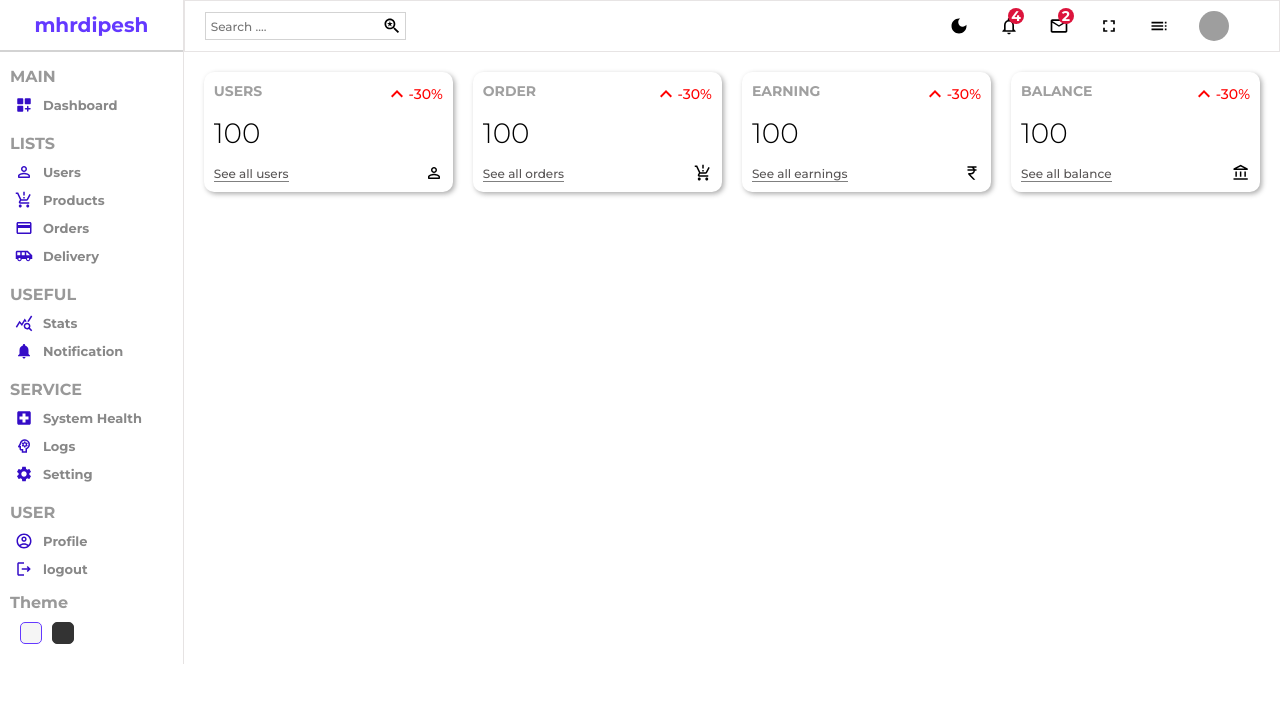
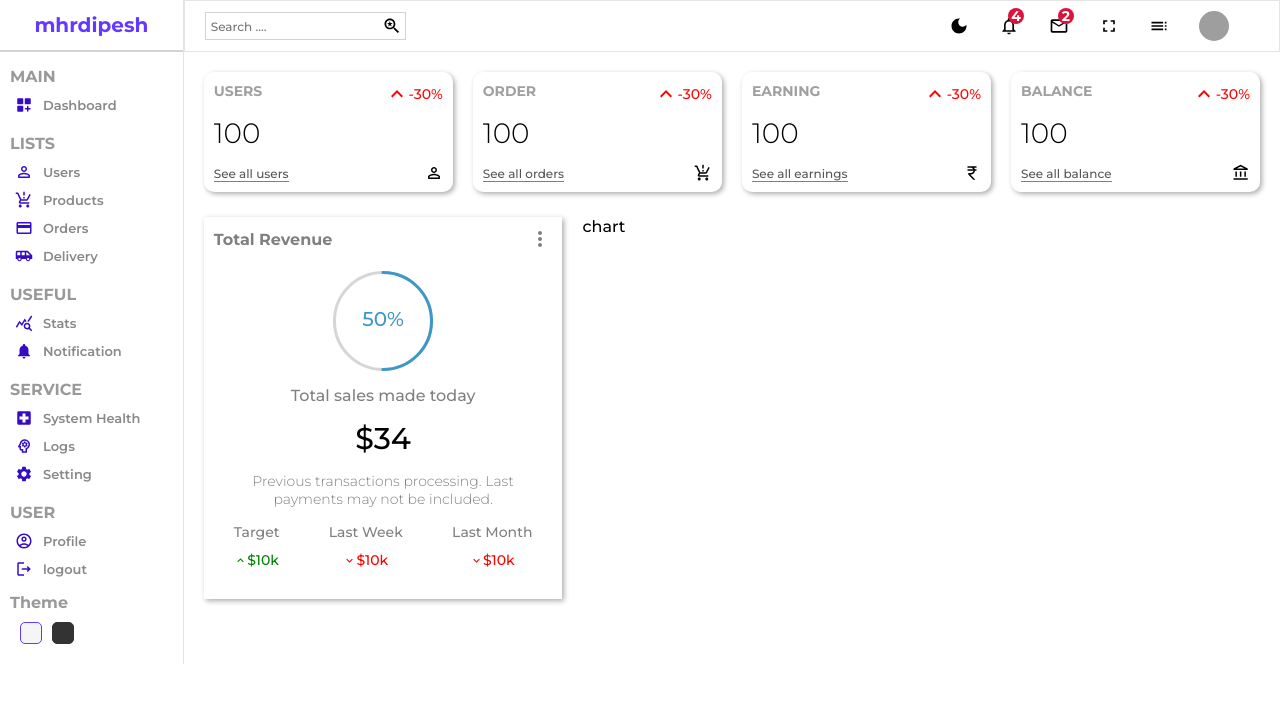
Before and after one commit to dipeshmaharjan23/React-admin-pannel, a React (Create React App) app: page / in a window 1280 px wide. Shown: the top 702 px of the page. Built offline with nearby package versions, Linux system fonts and the light colour scheme; grey boxes are pictures that could not be loaded.

Commit message:
featured of chart added

```diff
--- a/package.json
+++ b/package.json
@@ -11,6 +11,7 @@
     "@testing-library/react": "^13.0.0",
     "@testing-library/user-event": "^13.2.1",
     "react": "^18.2.0",
+    "react-circular-progressbar": "^2.1.0",
     "react-dom": "^18.2.0",
     "react-router-dom": "^6.3.0",
     "react-scripts": "5.0.1",
--- a/public/index.html
+++ b/public/index.html
@@ -8,7 +8,7 @@
 
   <link rel="preconnect" href="https://fonts.googleapis.com">
   <link rel="preconnect" href="https://fonts.gstatic.com" crossorigin>
-  <link href="https://fonts.googleapis.com/css2?family=Montserrat:wght@300;500;700&display=swap" rel="stylesheet">
+  <link href="https://fonts.googleapis.com/css2?family=Montserrat:wght@300;500;600;700&display=swap" rel="stylesheet">
   <title>React App</title>
   <style>*{font-family: 'Montserrat', sans-serif; margin: 0;}</style>
 </head>
--- a/src/components/chart/Chart.jsx
+++ b/src/components/chart/Chart.jsx
@@ -0,0 +1,12 @@
+import React from 'react'
+import './chart.scss'
+
+const Chart = () => {
+  return (
+    <div className='chart'>
+        chart
+    </div>
+  )
+}
+
+export default Chart
--- a/src/components/chart/chart.scss
+++ b/src/components/chart/chart.scss
@@ -0,0 +1,3 @@
+.chart{
+    flex: 4;
+}
--- /dev/null
+++ b/src/components/featured/Feature.jsx
@@ -0,0 +1,56 @@
+import React from 'react'
+import './feature.scss'
+import MoreVertOutlinedIcon from '@mui/icons-material/MoreVertOutlined';
+import { CircularProgressbar } from 'react-circular-progressbar';
+import "react-circular-progressbar/dist/styles.css"
+import KeyboardArrowUpIcon from '@mui/icons-material/KeyboardArrowUp';
+import KeyboardArrowDownIcon from '@mui/icons-material/KeyboardArrowDown';
+
+
+
+const Feature = () => {
+    return (
+        <div className='feature'>
+            <div className="top">
+                <h1 className="title">Total Revenue</h1>
+                <MoreVertOutlinedIcon />
+            </div>
+            <div className="bottom">
+                <div className="featureChart">
+                    <CircularProgressbar value={50} text="50%" strokeWidth={3} />
+                </div>
+                <p className="title">Total sales made today</p>
+                <p className="amount">$34</p>
+                <p className="desc">
+                    Previous transactions processing. Last payments may not be included.
+                </p>
+                <div className="summary">
+                    <div className="item">
+                        <div className="itemTitle">Target</div>
+                        <div className="itemResult positive">
+                            <KeyboardArrowUpIcon style={{fontSize:'small'}} />
+                            <div className="resultAmount">$10k</div>
+                        </div>
+                    </div>
+                    <div className="item">
+                        <div className="itemTitle">Last Week</div>
+                        <div className="itemResult negative">
+                            <KeyboardArrowDownIcon style={{fontSize:'small'}}/>
+                            <div className="resultAmount">$10k</div>
+                        </div>
+                    </div>
+                    <div className="item">
+                        <div className="itemTitle">Last Month</div>
+                        <div className="itemResult negative">
+                            <KeyboardArrowDownIcon style={{fontSize:'small'}}/>
+                            <div className="resultAmount">$10k</div>
+                        </div>
+                    </div>
+                </div>
+            </div>
+
+        </div>
+    )
+}
+
+export default Feature
--- /dev/null
+++ b/src/components/featured/feature.scss
@@ -0,0 +1,85 @@
+.feature {
+    flex: 2;
+    box-shadow: 2px 2px 5px 0px rgba(51, 51, 51, 0.4);
+    -webkit-box-shadow: 2px 2px 5px 0px rgba(51, 51, 51, 0.4);
+    -moz-box-shadow: 2px 2px 5px 0px rgba(51, 51, 51, 0.4);
+    padding: 10px;
+
+    .top {
+        display: flex;
+        align-items: center;
+        justify-content: space-between;
+        color: gray;
+
+        .title {
+            font-size: 16px;
+        }
+    }
+
+    .bottom {
+        display: flex;
+        padding: 20px;
+        align-items: center;
+        flex-direction: column;
+        justify-content: center;
+        gap: 15px;
+
+        .featureChart {
+            width: 100px;
+            height: 100px;
+        }
+
+        .title {
+            font-weight: 500;
+            color: gray;
+        }
+
+        .amount {
+            font-size: 30px;
+        }
+
+        .desc {
+            font-weight: 300;
+            font-size: 14px;
+            color: gray;
+            text-align: center;
+        }
+
+        .summary {
+            width: 100%;
+            display: flex;
+            // border: 1px solid;
+            align-items: center;
+            justify-content: space-between;
+
+            .item{
+                text-align: center;
+                // border: 1px solid;
+
+                .itemTitle{
+                    font-size: 14px;
+                    color: gray;
+                    // border: 1px solid;
+                }
+
+                .itemResult{
+                    display: flex;
+                    // border: 1px solid;
+                    align-items: center;
+                    justify-content: center;
+                    margin-top: 10px;
+                    font-size: 14px;
+
+                    &.positive{
+                        color: green;
+                    }
+
+                    &.negative{
+                        color: red;
+                    }
+
+                }
+            }
+        }
+    }
+}
--- a/src/pages/home/Home.jsx
+++ b/src/pages/home/Home.jsx
@@ -1,4 +1,6 @@
 import React from 'react'
+import Chart from '../../components/chart/Chart'
+import Feature from '../../components/featured/Feature'
 import Navbar from '../../components/navbar/Navbar'
 import Sidebar from '../../components/sidebar/Sidebar'
 import Widget from '../../components/widget/Widget'
@@ -9,12 +11,19 @@ const Home = () => {
     <div className='home'>
       <Sidebar />
       <div className="homeContainer">
+
         <Navbar />
+
         <div className="widgets">
           <Widget type="user" />
           <Widget type="order" />
           <Widget type="earning" />
           <Widget type="balance" />
+        </div>
+
+        <div className="charts">
+          <Feature/>
+          <Chart/>
         </div>
       </div>
     </div>
--- a/src/pages/home/home.scss
+++ b/src/pages/home/home.scss
@@ -5,13 +5,17 @@
         // background-color: lightblue;
         flex: 6;
 
-        .widgets{
+        .widgets,.charts{
             display: flex;
             padding: 20px;
             gap: 20px;
             // border: 1px solid;
         }
 
+        .charts{
+            padding: 5px 20px;
+        }
+
 
     }
 }
```
Also changed, not shown: src/components/feature.jsx (deleted), 1 other file (tests, documents, lock files or other folders).
